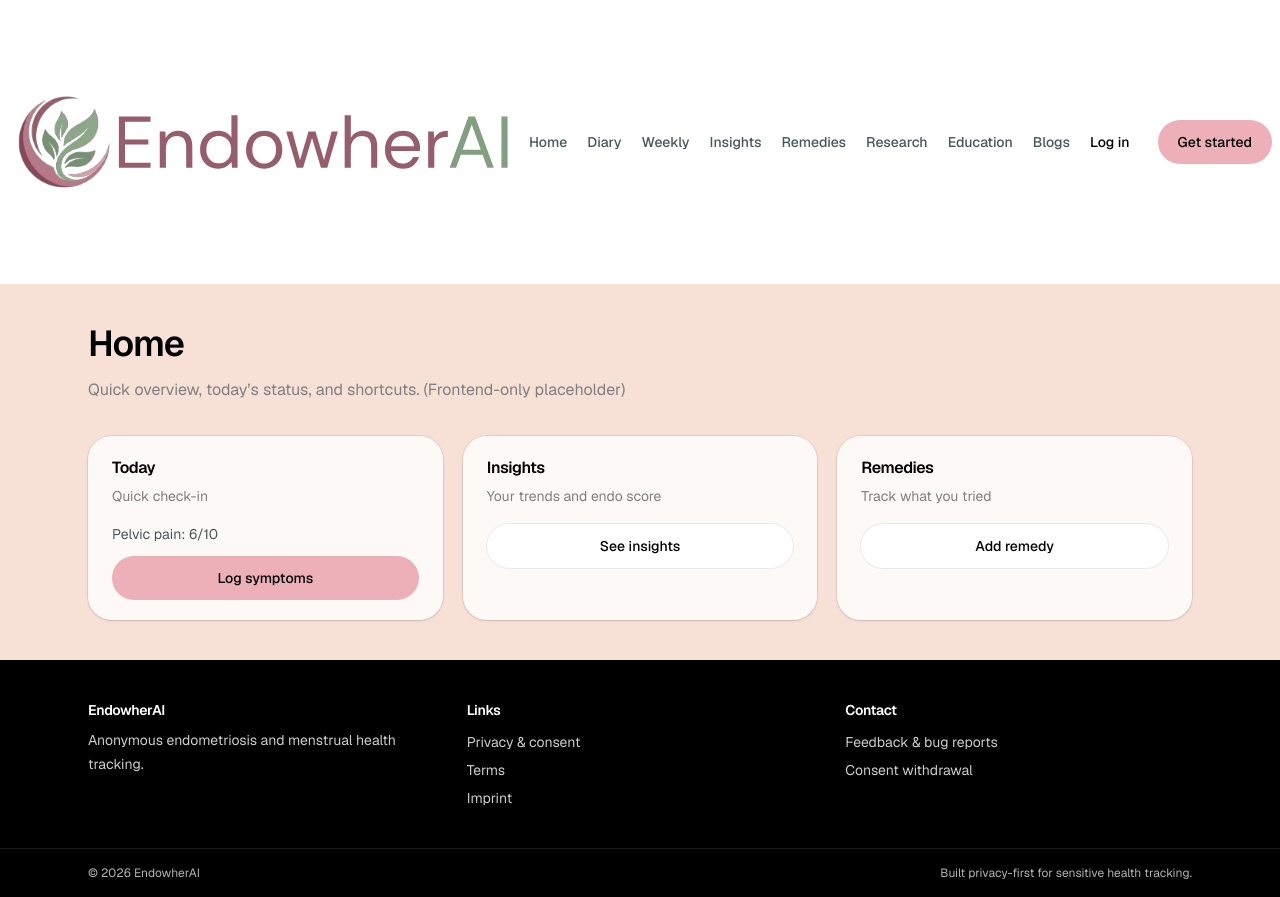
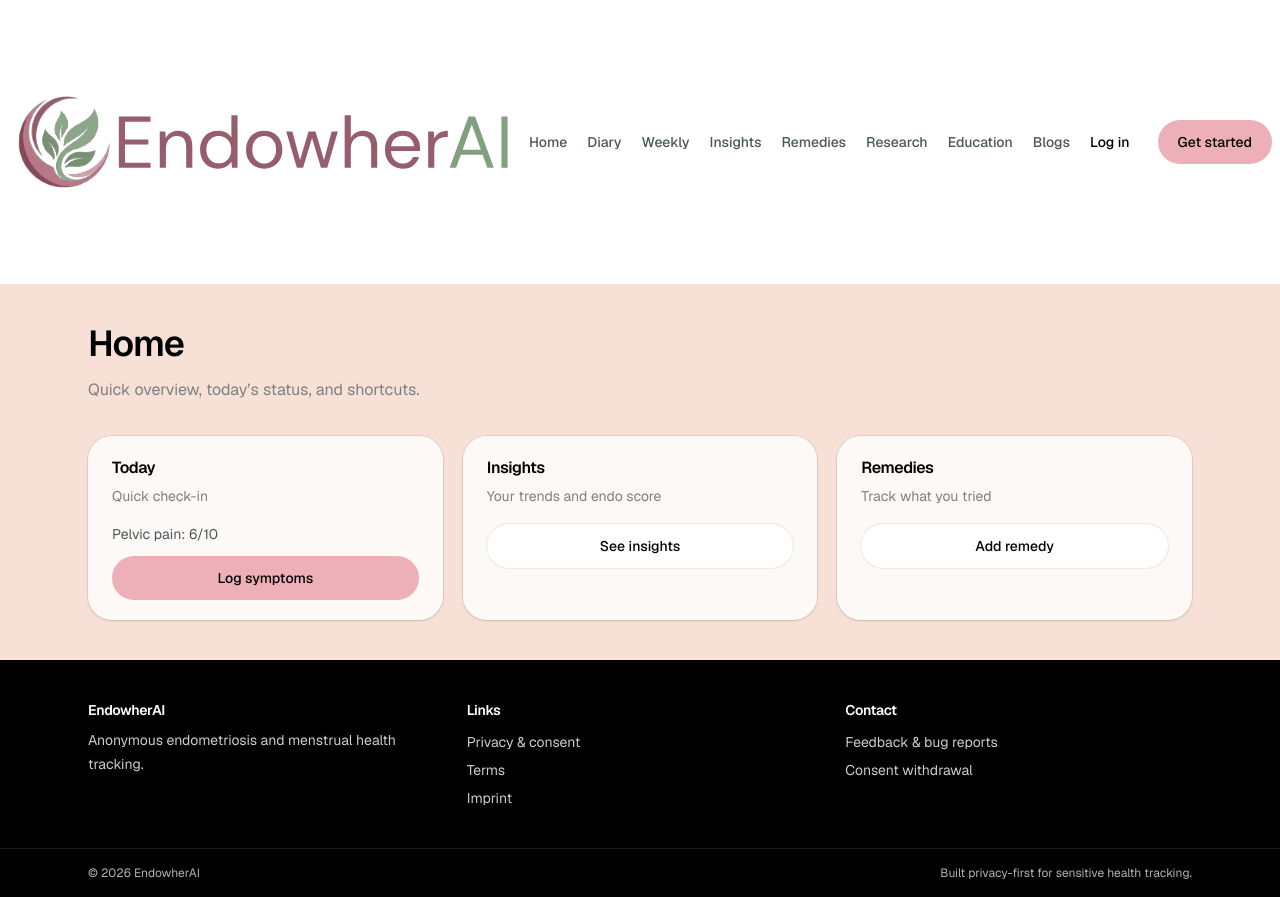
Before and after one commit to edbajric/EndowherAI, a Next.js app in the folder frontend/: page /home in a window 1280 px wide. Built offline with nearby package versions, Linux system fonts and the light colour scheme.

Commit message:
Edited page

```diff
--- a/frontend/src/app/home/page.tsx
+++ b/frontend/src/app/home/page.tsx
@@ -6,7 +6,7 @@ export default function HomeAfterLoginPage() {
   return (
     <PageShell
       title="Home"
-      subtitle="Quick overview, today’s status, and shortcuts. (Frontend-only placeholder)"
+      subtitle="Quick overview, today’s status, and shortcuts."
     >
       <div className="grid gap-5 lg:grid-cols-3">
         <Card title="Today" description="Quick check-in">
```
